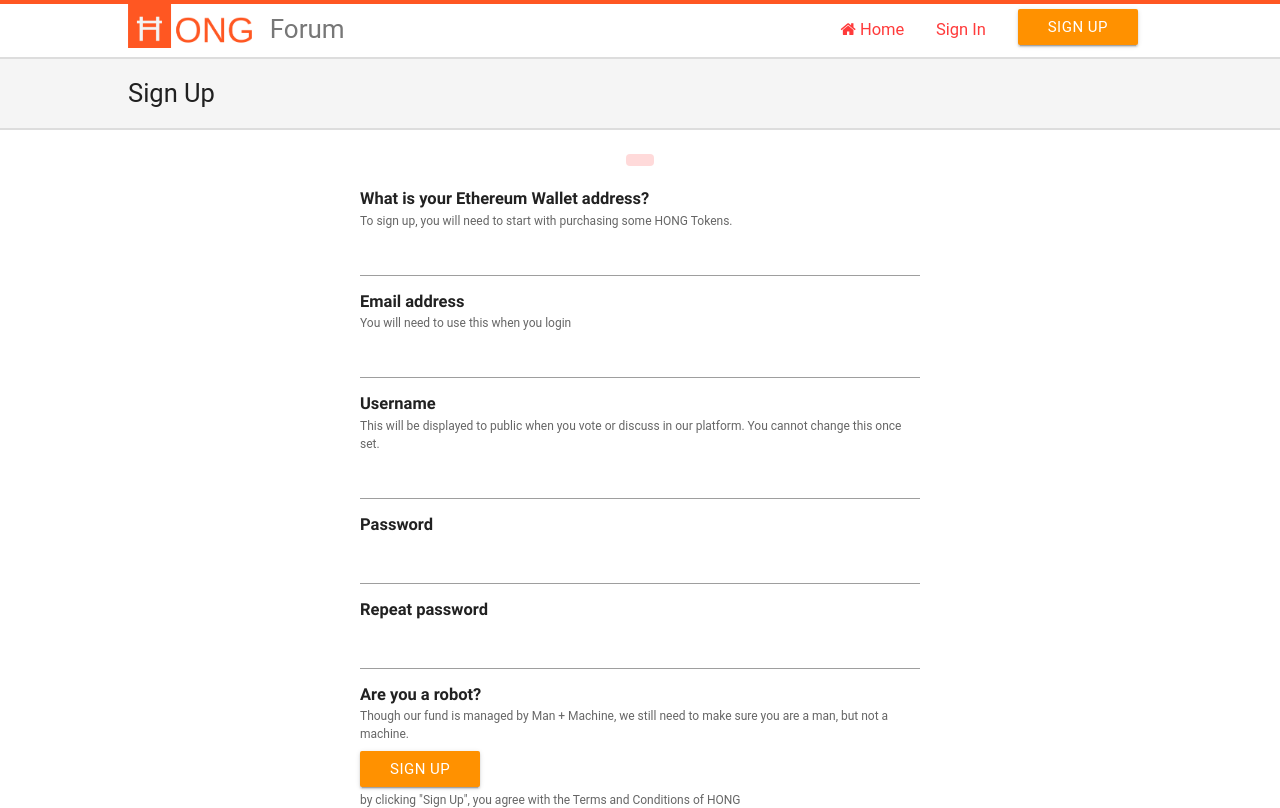
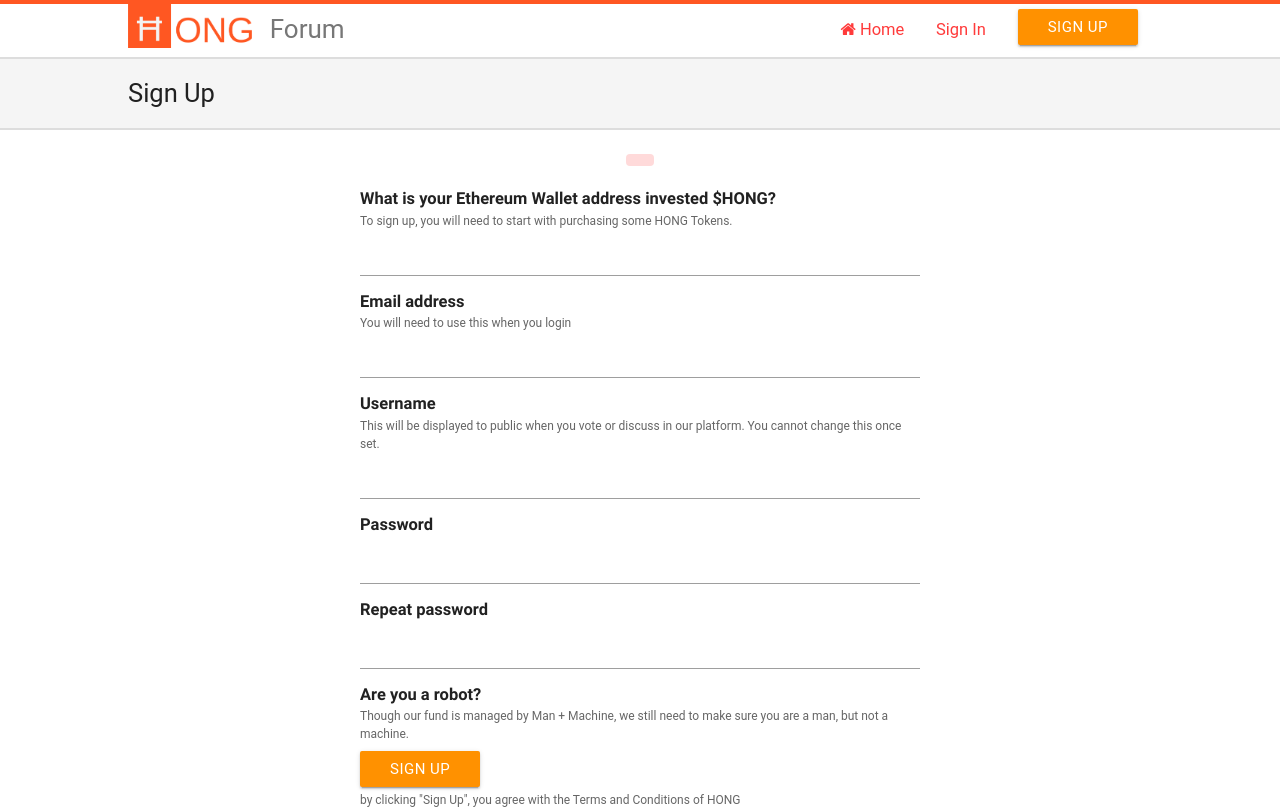
Before and after one commit to BerryAI/hongcoin-forum, a Django app: template template/signup.html in a window 1280 px wide. Shown: the top 808 px of the page. Run offline with Django 3.2, Linux system fonts and the light colour scheme; the template is opened without the code that fills it, so the values that code supplies are empty; some libraries are stand-ins or nearby versions; some web fonts are replaced.

Commit message:
Update signup page question

```diff
--- a/template/signup.html
+++ b/template/signup.html
@@ -46,7 +46,7 @@
         {% endif %}
 
         <div class="question">
-            <div class="title">What is your Ethereum Wallet address?</div>
+            <div class="title">What is your Ethereum Wallet address invested $HONG?</div>
             <div class="description">To sign up, you will need to start with purchasing some HONG Tokens.</div>
             <div class="fillin_value input-field">
                 <input id="signup_ethereum_address_input" name="ethereum_address" type="text" value="{{ form_wallet }}" />
```
